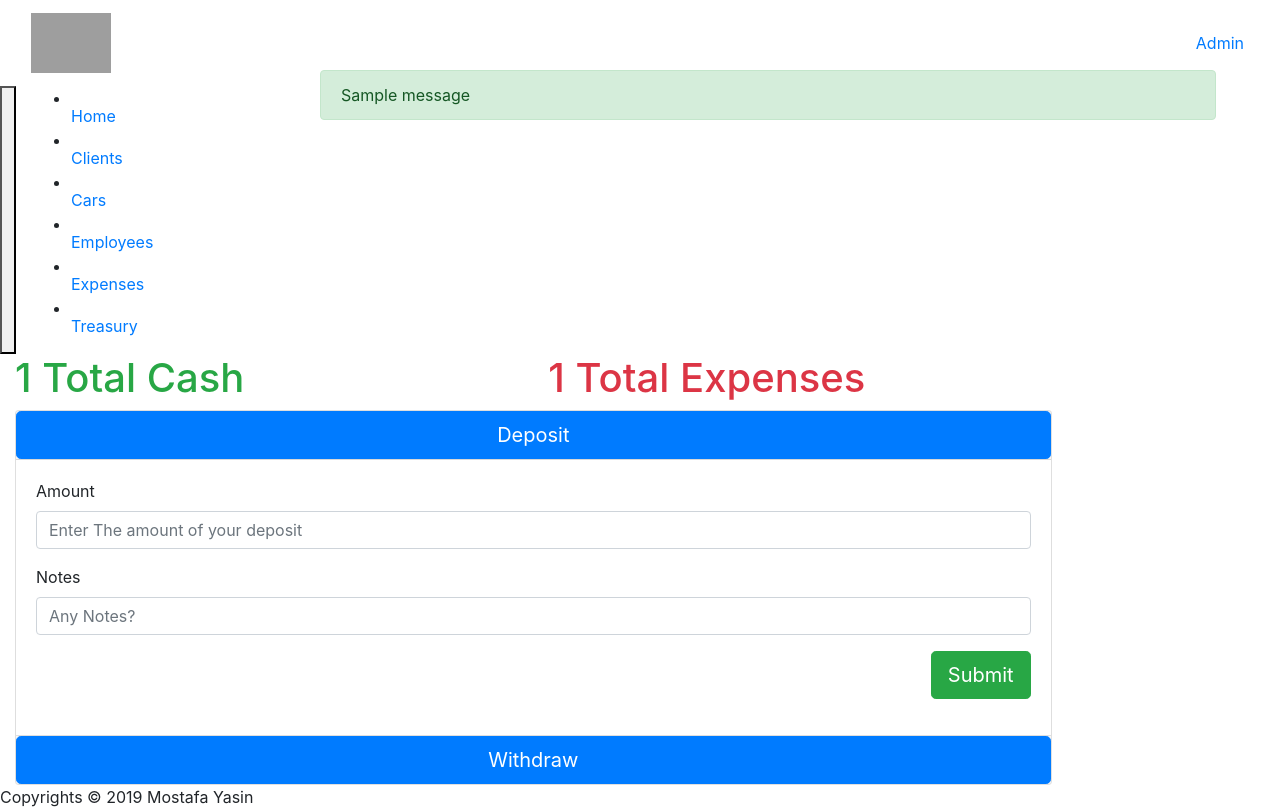
After one commit to mostafa-yasen/Car-Fair-Management, a Django app: page /branches/1/treasury/ in a window 1280 px wide. The commit adds this page. Run offline with Django 3.2, Linux system fonts and the light colour scheme; tables that the repository leaves empty hold one stand-in row (values such as "Sample post"); one stand-in notice (Sample message) is shown; some libraries are stand-ins or nearby versions; grey boxes are pictures that could not be loaded.

Commit message:
Added 'Treasury' view to 'treasury' app. optmized 'sidebar' to show active item.

```diff
--- a/Branches/templates/sidebar.html
+++ b/Branches/templates/sidebar.html
@@ -6,7 +6,7 @@
 
 <div class="col-sm-2 sidebar">
     <ul>
-        <li>
+        <li class="{% if active == 'home' %} active {% endif %}">
             <a href="{% url 'details' branch.id %}">
                 <div class="row">
                     <div class="col-sm-2 menu-icon">
@@ -17,7 +17,7 @@
             </a>
         </li>
 
-        <li>
+        <li class="{% if active == 'clients' %} active {% endif %}">
             <a href="{% url 'clients' branch.id %}">
                 <div class="row">
                     <div class="col-sm-2 menu-icon">
@@ -27,7 +27,7 @@
             </a>
         </li>
 
-        <li class="">
+        <li class="{% if active == 'cars' %} active {% endif %}">
             <a href="{% url 'cars' branch.pk %}">
                 <div class="row">
                     <div class="col-sm-2 menu-icon">
@@ -36,7 +36,7 @@
                 </div>
             </a>
         </li>
-        <li>
+        <li class="{% if active == 'employees' %} active {% endif %}">
             <a href="{% url 'employees' branch.pk %}">
                 <div class="row">
                     <div class="col-sm-2 menu-icon">
@@ -46,7 +46,7 @@
             </a>
         </li>
 
-        <li>
+        <li class="{% if active == 'expenses' %} active {% endif %}">
             <a href="{% url 'expenses' branch.id %}">
                 <div class="row">
                     <div class="col-sm-2 menu-icon">
@@ -66,8 +66,8 @@
             </a>
         </li> -->
 
-        <li>
-            <a href="#<< url 'treasury' branch.pk >>">
+        <li class="{% if active == 'treasury' %} active {% endif %}">
+            <a href="{% url 'treasury' branch.pk %}">
                 <div class="row">
                     <div class="col-sm-2 menu-icon">
                         <i class="fas fa-university"></i> </div>
--- a/Branches/urls.py
+++ b/Branches/urls.py
@@ -3,5 +3,6 @@ from . import views
 
 urlpatterns = [
     path('', views.index, name='index'),
-    path('<int:branch_id>/', views.details, name='details'),
+    path('branches/', views.index, name='index'),
+    path('branches/<int:branch_id>/', views.details, name='details'),
 ]
--- a/Branches/views.py
+++ b/Branches/views.py
@@ -8,7 +8,9 @@ def index(request):
     branches = Branch.objects.all()
 
     template = 'Branches/branches.html'
-    context = {'branches': branches}
+    context = {
+        'branches': branches,
+        }
     return render(request, template, context=context)
 
 
@@ -22,5 +24,6 @@ def details(request, branch_id):
     context = {
         'branch': branch,
         'notifications': notifications,
+        'active': 'home'
     }
     return render(request, template, context=context)
--- a/Cars/templates/Cars/expenses.html
+++ b/Cars/templates/Cars/expenses.html
@@ -5,7 +5,7 @@
 <!-- Start Content -->
 <div class="col-sm-10 content">
 
-    <a href="#" class="bg-success btn-add transition-fast shadow-animate"><i class="fas fa-plus"></i></a>
+    <!-- <a href="#" class="bg-success btn-add transition-fast shadow-animate"><i class="fas fa-plus"></i></a> -->
     <div class="statistics">
         <h1>
             <span class="icon">
--- a/Clients/templates/Clients/clients.html
+++ b/Clients/templates/Clients/clients.html
@@ -9,7 +9,7 @@
 {% block content %}
 <!-- Start Content -->
 <div class="col-sm-10 content">
-    <a href="#" class="bg-success transition-fast btn-add shadow-animate"><i class="fas fa-plus"></i></a>
+    <a href="http://localhost:8000/admin/Clients/client/add/" class="bg-success transition-fast btn-add shadow-animate"><i class="fas fa-plus"></i></a>
 
     <div class="statistics">
         <h1>
--- a/Clients/views.py
+++ b/Clients/views.py
@@ -13,7 +13,8 @@ def clients(request, branch_id):
     template = 'Clients/clients.html'
     context = {
         'clients': clients,
-        'branch': branch
+        'branch': branch,
+        'active': 'clients'
         }
 
     return render(request, template, context=context)
@@ -27,7 +28,8 @@ def details(request, branch_id, client_id):
 
     context = {
         'client': client,
-        'branch': branch
+        'branch': branch,
+        'active': 'clients'
         }
 
     return render(request, template, context=context)
--- a/Employees/views.py
+++ b/Employees/views.py
@@ -16,6 +16,7 @@ def employees(request, branch_id):
         'manager': manager,
         'employees': employees,
         'count': count,
+        'active': 'employees'
     }
 
     return render(request, template, context=context)
@@ -29,6 +30,7 @@ def emp_details(request, branch_id, employee_id):
     context = {
         'branch': branch,
         'employee': employee,
+        'active': 'employees'
     }
 
     return render(request, template, context=context)
--- /dev/null
+++ b/Treasury/templates/Treasury/treasury.html
@@ -0,0 +1,125 @@
+{% extends 'base.html' %}
+
+{% block head %}
+<style>
+    .alert {
+        width: 70%;
+        margin: 20px auto;
+        height: auto;
+        display: block;
+        position: fixed;
+        top: 50px;
+        left: 25%;
+        z-index: 99;
+    }
+</style>
+{% endblock %}
+
+{% block content %}
+
+
+{% if messages %}
+    {% for message in messages %}
+        <div class="alert alert-success" role="alert">
+            {{ message }}
+        </div>
+    {% endfor %}
+{% endif %}
+
+<div class="col-sm-10 content">
+    <div class="statistics">
+        <div class="row">
+            <div class="col">
+                <h1 class="text-success">
+                    <span class="icon">
+                        <i class="fas fa-dollar-sign"></i>
+                    </span>
+
+                    <span class="count">{{ branch.capital_equity }}</span>
+                    Total Cash
+                </h1>
+            </div>
+
+            <div class="col">
+                <h1 class="text-danger">
+                    <span class="icon">
+                        <i class="fas fa-hand-holding-usd"></i>
+                    </span>
+
+                    <span class="count">{{ branch.expenses }}</span>
+                    Total Expenses
+                </h1>
+            </div>
+        </div>
+
+        <div>
+            <div class="accordion" id="accordionExample">
+                <div class="card">
+                    <div class="card-header" style="padding: 0" id="headingOne">
+                        <h2 class="mb-0 mt-0">
+                            <button style="height: 100%; width: 100%" class="d-block btn btn-primary btn-lg" type="button" data-toggle="collapse" data-target="#collapseOne" aria-expanded="false" aria-controls="collapseOne">
+                                Deposit
+                            </button>
+                        </h2>
+                    </div>
+
+                    <div id="collapseOne" class="collapse show" aria-labelledby="headingOne" data-parent="#accordionExample">
+                        <div class="card-body">
+                            <form enctype="multipart/form-data" method="POST" action="{% url 'treasury' branch.pk %}">
+                                {% csrf_token %}
+                                <input type="hidden" name="process" value="deposit">
+                                <div class="form-group">
+                                    <label for="formGroupExampleInput">Amount</label>
+                                    <input required type="number" min="1" name="amount" class="form-control" id="formGroupExampleInput" placeholder="Enter The amount of your deposit">
+                                </div>
+                                <div class="form-group">
+                                    <label for="formGroupExampleInput2">Notes</label>
+                                    <input required type="text" class="form-control" name="notes" id="formGroupExampleInput2" placeholder="Any Notes?">
+                                </div>
+                                <div class="form-group">
+                                    <button class="btn btn-success btn-lg d-block ml-auto">
+                                        Submit
+                                    </button>
+                                </div>
+                            </form>
+                        </div>
+                    </div>
+                </div>
+                <div class="card">
+                    <div class="card-header" style="padding: 0" id="headingTwo">
+                        <h2 class="mb-0 mt-0">
+                            <button style="height: 100%; width: 100%" class="d-block btn btn-primary btn-lg collapsed" type="button" data-toggle="collapse" data-target="#collapseTwo" aria-expanded="true" aria-controls="collapseTwo">
+                                Withdraw
+                            </button>
+                        </h2>
+                    </div>
+                    <div id="collapseTwo" class="collapse" aria-labelledby="headingTwo" data-parent="#accordionExample">
+                        <div class="card-body">
+                            <form enctype="multipart/form-data" method="POST" action="{% url 'treasury' branch.pk %}">
+                                {% csrf_token %}
+                                <input type="hidden" name="process" value="deposit">
+                                <div class="form-group">
+                                    <label for="formGroupExampleInput">Amount</label>
+                                    <input required type="number" min="1" class="form-control" name="amount" id="formGroupExampleInput" placeholder="Enter The amount of your withdraw">
+                                </div>
+                                <div class="form-group">
+                                    <label for="formGroupExampleInput2">Notes</label>
+                                    <input required type="text" class="form-control" name="notes" id="formGroupExampleInput2" placeholder="Any Notes?">
+                                </div>
+                                <div class="form-group">
+                                    <button class="btn btn-danger btn-lg d-block ml-auto">
+                                        Submit
+                                    </button>
+                                </div>
+                            </form>
+                        </div>
+                    </div>
+                </div>
+            </div>
+        </div>
+
+
+    </div>
+</div>
+
+{% endblock %}
--- /dev/null
+++ b/Treasury/urls.py
@@ -0,0 +1,8 @@
+from django.urls import path
+from . import views
+
+urlpatterns = [
+    path('', views.treasury, name='treasury'),
+    # path('<int:car_id>/', views.car_details, name='car_details'),
+    # path('expenses/', views.expenses, name='expenses'),
+]
--- a/Treasury/views.py
+++ b/Treasury/views.py
@@ -1,3 +1,36 @@
-from django.shortcuts import render
+from django.shortcuts import render, redirect
+from Branches.models import Branch
+from .models import Deposit, Withdraw, Treasur
+from django.contrib import messages
 
-# Create your views here.
+def treasury(request, branch_id):
+    branch = Branch.objects.get(pk=branch_id)
+    treasur = branch.treasur_set.first()
+
+    if request.method == 'POST':
+        process = request.POST['process']
+        amount = request.POST['amount']
+        notes = request.POST['notes']
+
+        if process == 'deposit':
+            deposit = Deposit(amount=amount, notes=notes, treasur=treasur)
+            deposit.save()
+            treasur.total_cash += int(amount)
+            branch.capital_equity += int(amount)
+            messages.add_message(request, messages.INFO, 'Added Deposit successfully. ' + str(deposit))
+
+        elif process == 'withdraw':
+            withdraw = Withdraw(amount=amount, notes=notes, treasur=treasur)
+            withdraw.save()
+            treasur.total_cash -= int(amount)
+            branch.capital_equity -= int(amount)
+            messages.add_message(request, messages.INFO, 'Added Withdraw successfully. ' + str(withdraw))
+
+        return redirect('/branches/' + str(branch.pk) + '/treasury/')
+
+    template = "Treasury/treasury.html"
+    context = {
+        'branch': branch,
+        'active': 'treasury'
+    }
+    return render(request, template, context=context)
--- a/carFair/urls.py
+++ b/carFair/urls.py
@@ -19,10 +19,11 @@ from django.contrib import admin
 from django.urls import path, include
 
 urlpatterns = [
-    path('branches/', include('Branches.urls')),
+    path('', include('Branches.urls')),
     path('branches/<int:branch_id>/clients/', include('Clients.urls')),
     path('branches/<int:branch_id>/cars/', include('Cars.urls')),
     path('branches/<int:branch_id>/employees/', include('Employees.urls')),
+    path('branches/<int:branch_id>/treasury/', include('Treasury.urls')),
     path('admin/', admin.site.urls),
 ]
 
```
Also changed, not shown: Cars/views.py (+5 -2 lines), Clients/templates/Clients/client-details.html (+4 -4 lines), Treasury/models.py (+4 -4 lines).
